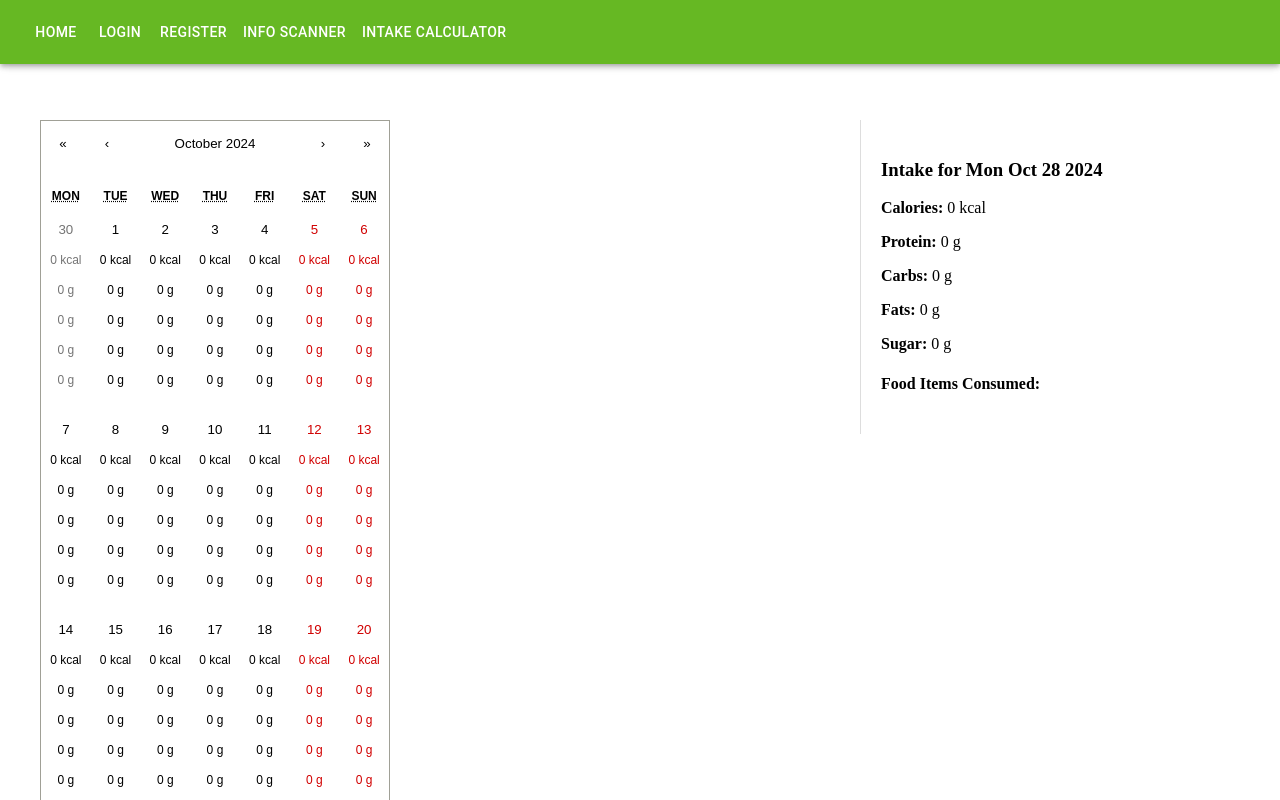
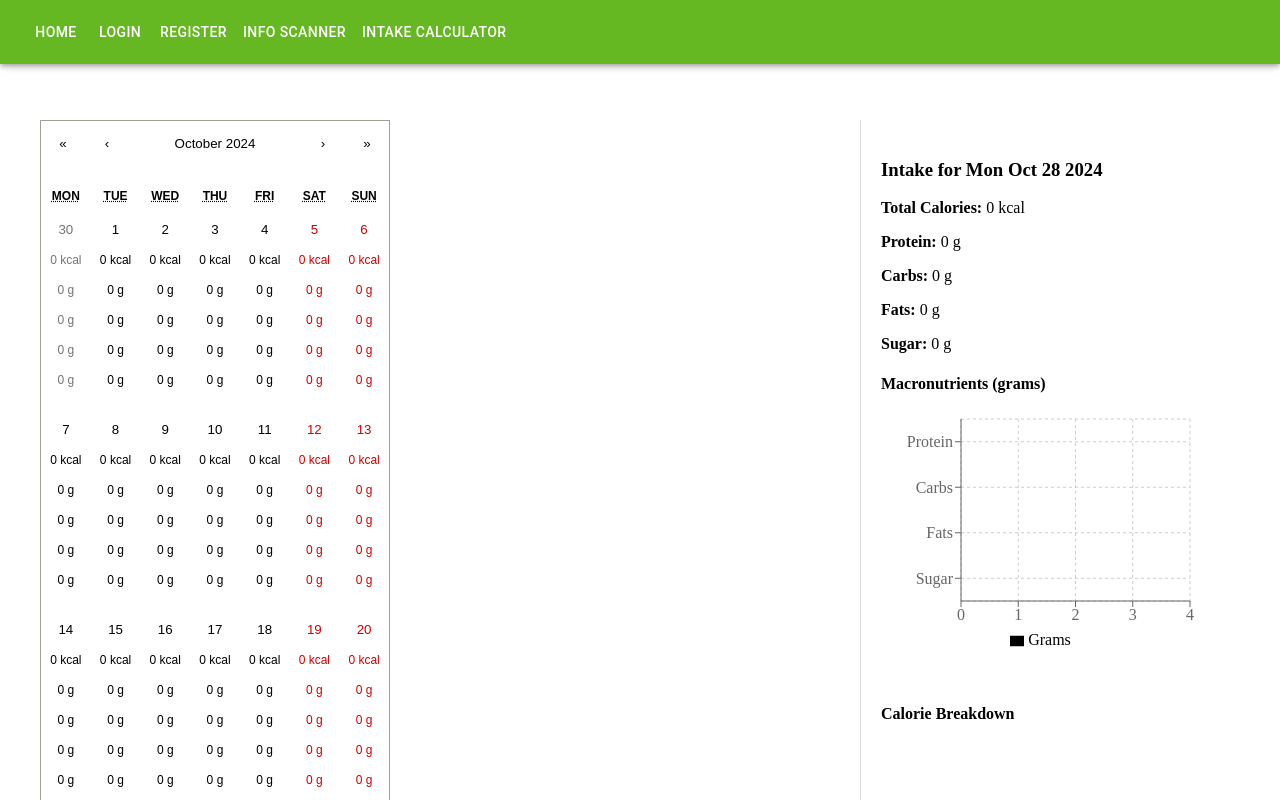
Before and after one commit to BryCalD/HWAT2, a Next.js app: page /calendar in a window 1280 px wide. Shown: the top 800 px of the page. Built offline with nearby package versions, Linux system fonts and the light colour scheme.

Commit message:
added visualisation to calendar page

```diff
--- a/package.json
+++ b/package.json
@@ -22,6 +22,7 @@
     "react-calendar": "^5.1.0",
     "react-dom": "latest",
     "react-qr-barcode-scanner": "^2.0.0",
+    "recharts": "^2.15.1",
     "request": "^2.88.2",
     "requests": "^0.3.0",
     "universal-cookie": "^7.2.2"
--- a/src/app/calendar/page.js
+++ b/src/app/calendar/page.js
@@ -4,6 +4,7 @@ import Calendar from 'react-calendar';
 import 'react-calendar/dist/Calendar.css';
 import Cookies from 'universal-cookie';
 import CustomAppBar from '../components/ResponsiveAppBarCalendar';
+import { BarChart, Bar, XAxis, YAxis, CartesianGrid, Tooltip, Legend, ResponsiveContainer, PieChart, Pie, Cell } from 'recharts';
 
 const CalendarPage = () => {
   const [date, setDate] = useState(new Date());
@@ -13,6 +14,15 @@ const CalendarPage = () => {
   const [appBarHeight, setAppBarHeight] = useState(100);
   const appBarRef = useRef(null);
   const cookies = new Cookies();
+
+  // Colors for the charts
+  const COLORS = ['#0088FE', '#00C49F', '#FFBB28', '#FF8042', '#8884D8'];
+  const MACRO_COLORS = {
+    protein: '#0088FE',
+    carbs: '#00C49F',
+    fats: '#FFBB28',
+    sugar: '#FF8042'
+  };
 
   useLayoutEffect(() => {
     if (appBarRef.current) {
@@ -38,7 +48,6 @@ const CalendarPage = () => {
 
           console.log('Fetched scanned items:', scannedItems);
 
-          // Process the nested structure
           const intakeData = {};
 
           scannedItems.forEach(entry => {
@@ -55,13 +64,12 @@ const CalendarPage = () => {
               };
             }
 
-            // Sum up all items for this date
             entry.items.forEach(item => {
-              intakeData[entryDate].calories += item.calories;
-              intakeData[entryDate].protein += item.protein;
-              intakeData[entryDate].carbs += item.carbs;
-              intakeData[entryDate].fats += item.fats;
-              intakeData[entryDate].sugar += item.sugar;
+              intakeData[entryDate].calories += Number(item.calories) || 0;
+              intakeData[entryDate].protein += Number(item.protein) || 0;
+              intakeData[entryDate].carbs += Number(item.carbs) || 0;
+              intakeData[entryDate].fats += Number(item.fats) || 0;
+              intakeData[entryDate].sugar += Number(item.sugar) || 0;
               intakeData[entryDate].items.push(item);
             });
           });
@@ -96,17 +104,96 @@ const CalendarPage = () => {
     };
   };
 
+  // Prepare data for charts
+  const prepareChartData = (intake) => {
+    // Macronutrient bar chart data
+    const macroData = [
+      { name: 'Protein', value: intake.protein, fill: MACRO_COLORS.protein },
+      { name: 'Carbs', value: intake.carbs, fill: MACRO_COLORS.carbs },
+      { name: 'Fats', value: intake.fats, fill: MACRO_COLORS.fats },
+      { name: 'Sugar', value: intake.sugar, fill: MACRO_COLORS.sugar },
+    ];
+
+    // Calorie breakdown pie chart data
+    const calorieData = [
+      { name: 'Protein', value: intake.protein * 4 }, // 4 calories per gram
+      { name: 'Carbs', value: intake.carbs * 4 },     // 4 calories per gram
+      { name: 'Fats', value: intake.fats * 9 },       // 9 calories per gram
+    ].filter(item => item.value > 0); // Only show if there are calories
+
+    return { macroData, calorieData };
+  };
+
   const renderIntakeDetails = () => {
     const intake = getIntakeForDate(date);
+    const { macroData, calorieData } = prepareChartData(intake);
+
     return (
       <div style={{ marginLeft: '20px', padding: '20px', borderLeft: '1px solid #ddd' }}>
         <h3>Intake for {date.toDateString()}</h3>
-        <p><strong>Calories:</strong> {intake.calories} kcal</p>
+
+        {/* Nutrition Summary */}
+        <div style={{ marginBottom: '20px' }}>
+          <p><strong>Total Calories:</strong> {intake.calories} kcal</p>
           <p><strong>Protein:</strong> {intake.protein} g</p>
           <p><strong>Carbs:</strong> {intake.carbs} g</p>
           <p><strong>Fats:</strong> {intake.fats} g</p>
           <p><strong>Sugar:</strong> {intake.sugar} g</p>
+        </div>
 
+        {/* Macronutrient Bar Chart */}
+        <div style={{ height: '300px', marginBottom: '30px' }}>
+          <h4>Macronutrients (grams)</h4>
+          <ResponsiveContainer width="100%" height="80%">
+            <BarChart
+              data={macroData}
+              layout="vertical"
+              margin={{ top: 5, right: 30, left: 20, bottom: 5 }}
+            >
+              <CartesianGrid strokeDasharray="3 3" />
+              <XAxis type="number" />
+              <YAxis dataKey="name" type="category" />
+              <Tooltip />
+              <Legend />
+              <Bar dataKey="value" name="Grams">
+                {macroData.map((entry, index) => (
+                  <Cell key={`cell-${index}`} fill={entry.fill} />
+                ))}
+              </Bar>
+            </BarChart>
+          </ResponsiveContainer>
+        </div>
+
+        {/* Calorie Breakdown Pie Chart */}
+        <div style={{ height: '300px' }}>
+          <h4>Calorie Breakdown</h4>
+          <ResponsiveContainer width="100%" height="80%">
+            <PieChart>
+              <Pie
+                data={calorieData}
+                cx="50%"
+                cy="50%"
+                labelLine={false}
+                outerRadius={80}
+                fill="#8884d8"
+                dataKey="value"
+                nameKey="name"
+                label={({ name, percent }) => `${name} ${(percent * 100).toFixed(0)}%`}
+              >
+                {calorieData.map((entry, index) => (
+                  <Cell key={`cell-${index}`} fill={COLORS[index % COLORS.length]} />
+                ))}
+              </Pie>
+              <Tooltip
+                formatter={(value, name) => [`${value} kcal`, name]}
+              />
+              <Legend />
+            </PieChart>
+          </ResponsiveContainer>
+        </div>
+
+        {/* Food Items List */}
+        <div style={{ marginTop: '30px' }}>
           <h4>Food Items Consumed:</h4>
           <ul>
             {intake.items.map((item, index) => (
@@ -115,6 +202,7 @@ const CalendarPage = () => {
               </li>
             ))}
           </ul>
+        </div>
       </div>
     );
   };
```
Also changed, not shown: 1 other file (tests, documents, lock files or other folders). Lines whose indentation alone changed are shown as unchanged.
